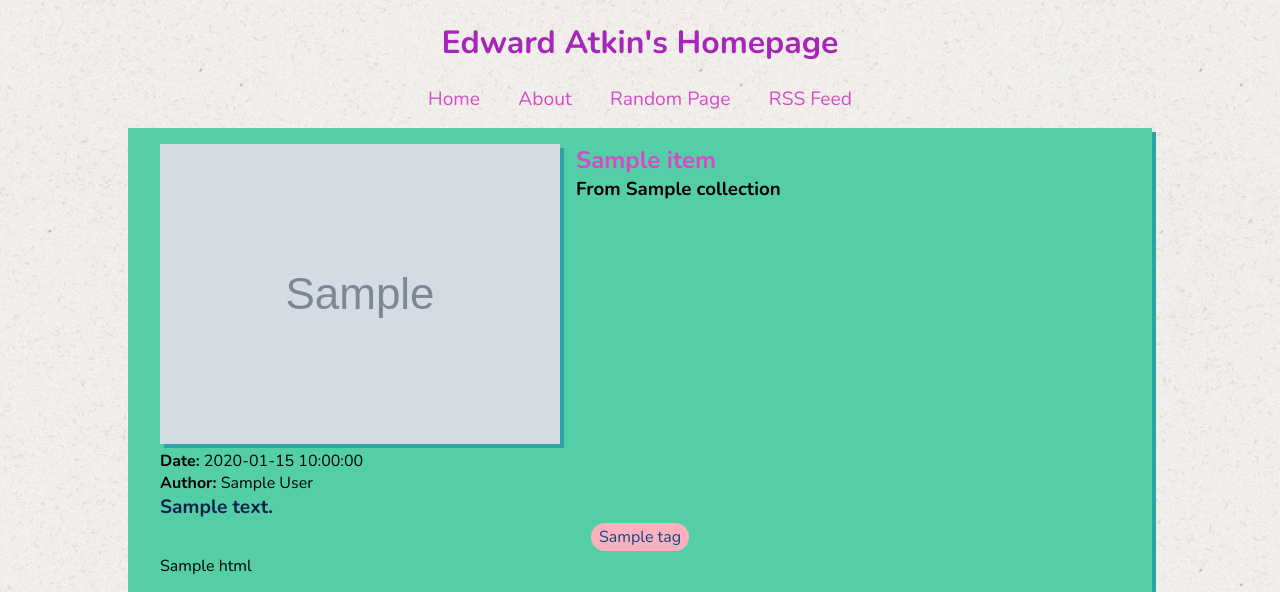
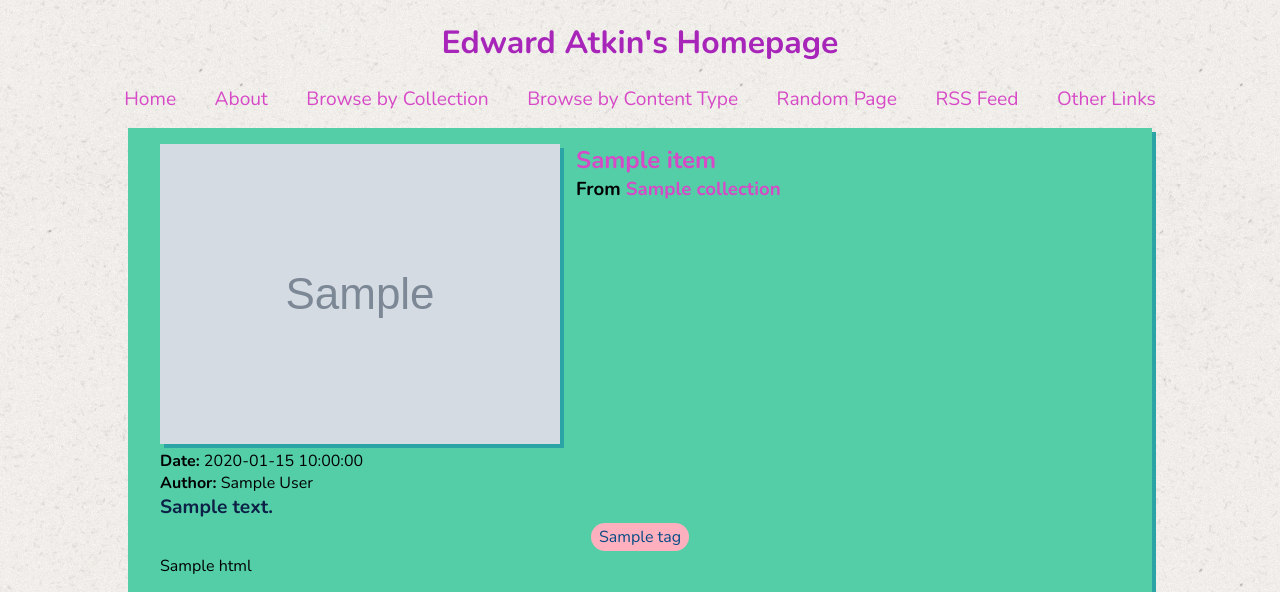
Before and after one commit to Eatkin/unified-site, a Flask app: template templates/index.html in a window 1280 px wide. Shown: the part 316-908 px from the top of the page. Run offline with Flask 3, Linux system fonts and the light colour scheme; the template is opened without the code that fills it: most values are stand-ins (such as "Sample title", 1, 10 or a date in 2020); grey boxes marked "Sample" are stand-in pictures.

Commit message:
Add generic template and route for misc markdown documents

```diff
--- a/app.py
+++ b/app.py
@@ -274,6 +274,7 @@ def get_feed(filters={}, page=1):
                 # Clean tags
                 if 'tags' in v:
                     v['tags'] = clean_tags(v['tags'])
+                v['clean_collection'] = strip_punctuation(v['collection']).replace(' ', '_').lower()
                 feed.append(v)
                 feed[-1]['date'] = k
 
@@ -434,9 +435,10 @@ def index():
     }
     return render_template('index.html', feed=feed, pagination=pagination, og_tags=og_tags)
 
-@app.route('/about')
-def about():
-    blob = get_blob('', 'about.md')
+# Static routes for misc docs like about, browse by collection, etc
+@app.route('/<doc>')
+def about(doc):
+    blob = get_blob('', f'{doc}.md')
     _, content = parse_markdown(blob)
     og_tags = {
         'og:title': 'Edward Atkin\'s Homepage',
@@ -444,7 +446,7 @@ def about():
         'og:type': 'website',
         'og:image': '/assets/images/edwardatkin.jpg'
     }
-    return render_template('about.html', content=content, og_tags=og_tags)
+    return render_template('misc_doc.html', content=content, og_tags=og_tags)
 
 @app.route('/random')
 def random():
--- a/templates/components/header.html
+++ b/templates/components/header.html
@@ -9,8 +9,11 @@
     <ul class="menu-list">
       <li class="menu-item"><a href="/">Home</a></li>
       <li class="menu-item"><a href="/about">About</a></li>
+      <li class="menu-item"><a href="/browse_by_collection">Browse by Collection</a></li>
+      <li class="menu-item"><a href="/browse_by_type">Browse by Content Type</a></li>
       <li class="menu-item"><a href="/random">Random Page</a></li>
       <li class="menu-item"><a href="/rss">RSS Feed</a></li>
+      <li class="menu-item"><a href="/other_links">Other Links</a></li>
     </ul>
   </div>
 </header>
--- a/templates/index.html
+++ b/templates/index.html
@@ -18,11 +18,12 @@
         </h2>
         <h3>
           From
-          {{ item.collection }}
+          <a href="{{ url_for('index', collection=item.clean_collection) }}">
+            {{ item.collection }}</a>
         </h3>
       </div>
     </div>
-    <div class="flex-column">
+    <div class=" flex-column">
       <p><strong>Date:</strong>
         {{ item.date }}
       </p>
```
Also changed, not shown: content_management/update_site.py (+4 -4 lines), templates/misc_doc.html (renamed from templates/about.html), 1 other file.
